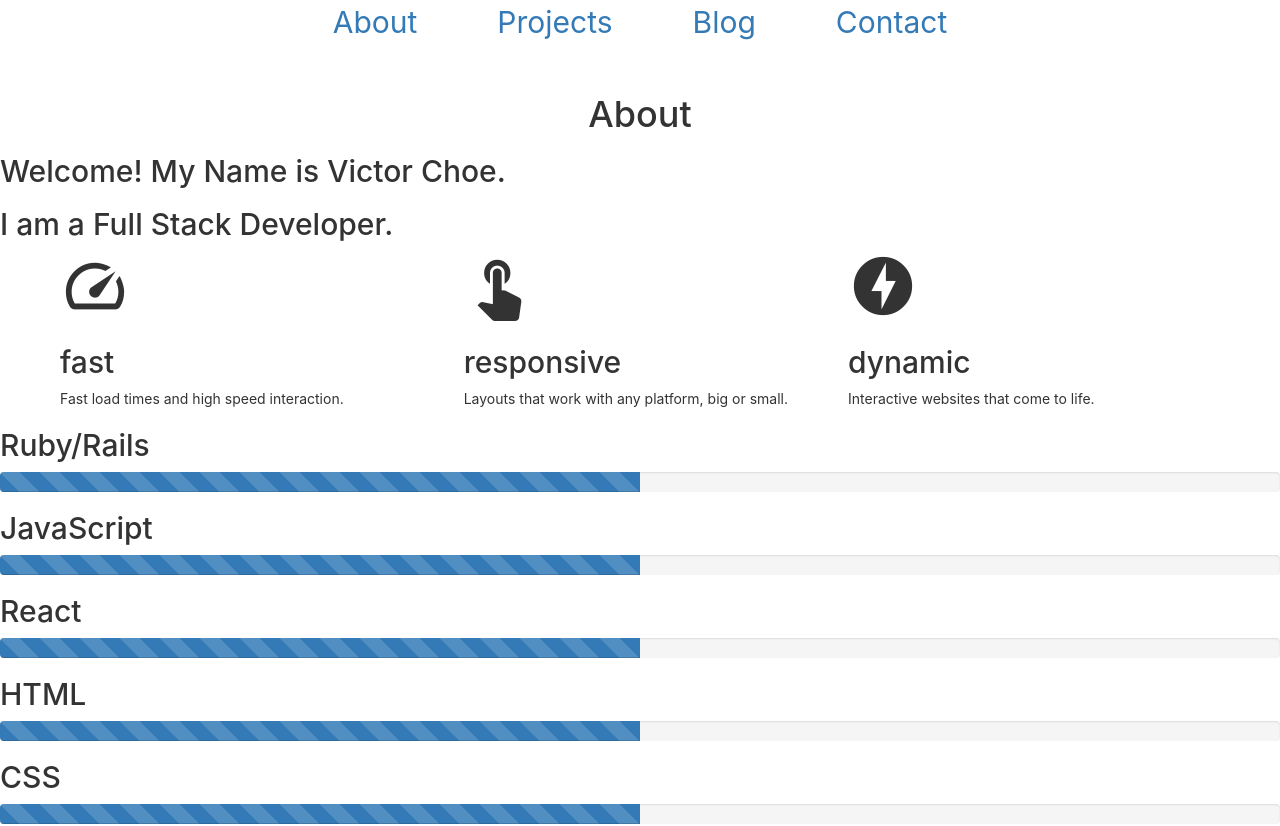
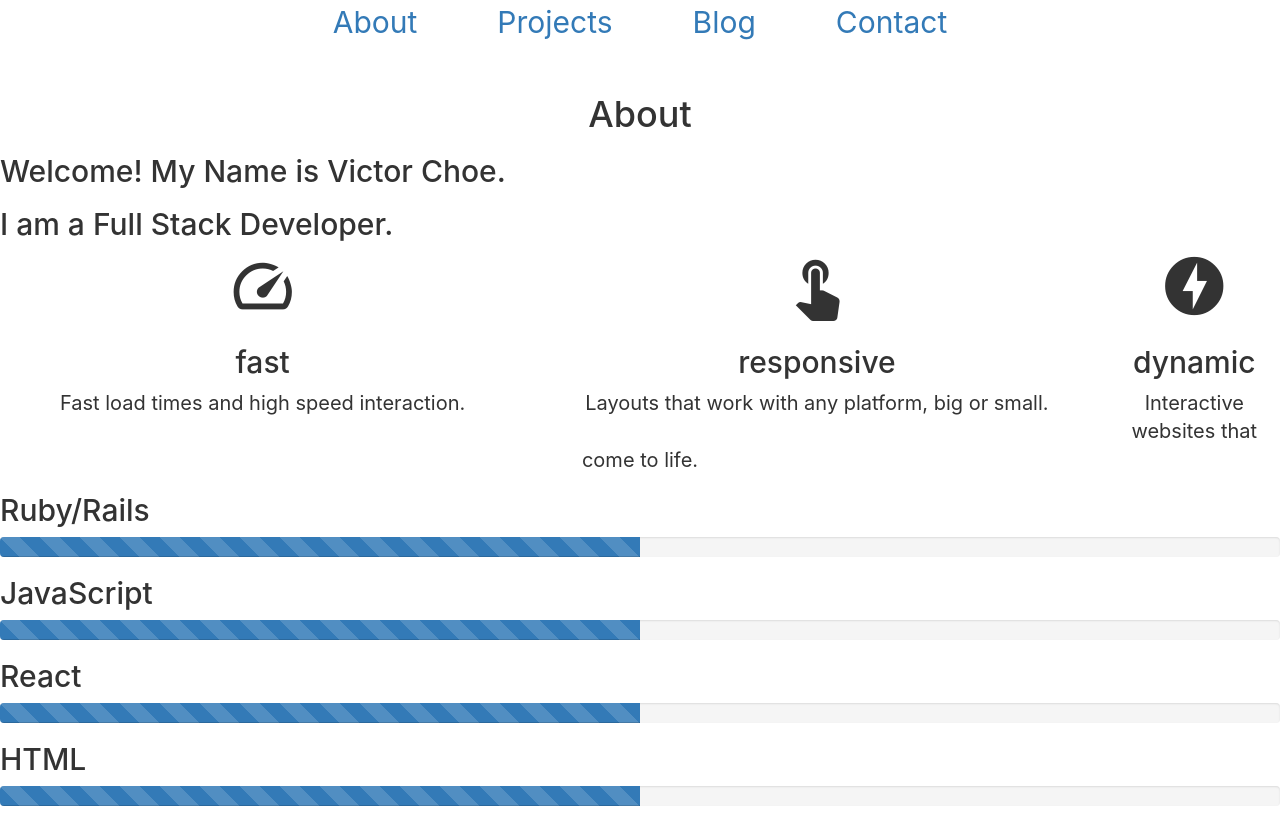
Before and after one commit to vchoe89/discard, a React (Create React App) app: page / in a window 1280 px wide. Shown: the top 826 px of the page. Built offline with nearby package versions, Linux system fonts and the light colour scheme.

Commit message:
centered icon section

```diff
--- a/src/components/About.js
+++ b/src/components/About.js
@@ -15,17 +15,17 @@ class About extends React.Component{
             <div id='about-icons1'>
               <i class="material-icons">speed</i>
                 <h3 id='secondary-header'>fast</h3>
-                  <p>Fast load times and high speed interaction.</p>
+                  <p id='icon-desc'>Fast load times and high speed interaction.</p>
             </div>
             <div id='about-icons2' >
               <i class="material-icons">touch_app</i>
                 <h3 id='secondary-header'>responsive</h3>
-                  <p>Layouts that work with any platform, big or small.</p>
+                  <p id='icon-desc'>Layouts that work with any platform, big or small.</p>
             </div>
             <div id='about-icons3'>
               <i class="material-icons">offline_bolt</i>
                 <h3 id='secondary-header'>dynamic</h3>
-                  <p>Interactive websites that come to life.</p>
+                  <p id='icon-desc'>Interactive websites that come to life.</p>
             </div>
           </div>
 
--- a/src/index.css
+++ b/src/index.css
@@ -28,8 +28,12 @@ code {
   padding-right: 60px;
 }
 
-#bar-section{
+#icon-section{
+  text-align: center;
+}
 
+#icon-desc{
+  font-size: 20px;
 }
 
 .nav-link{
```
